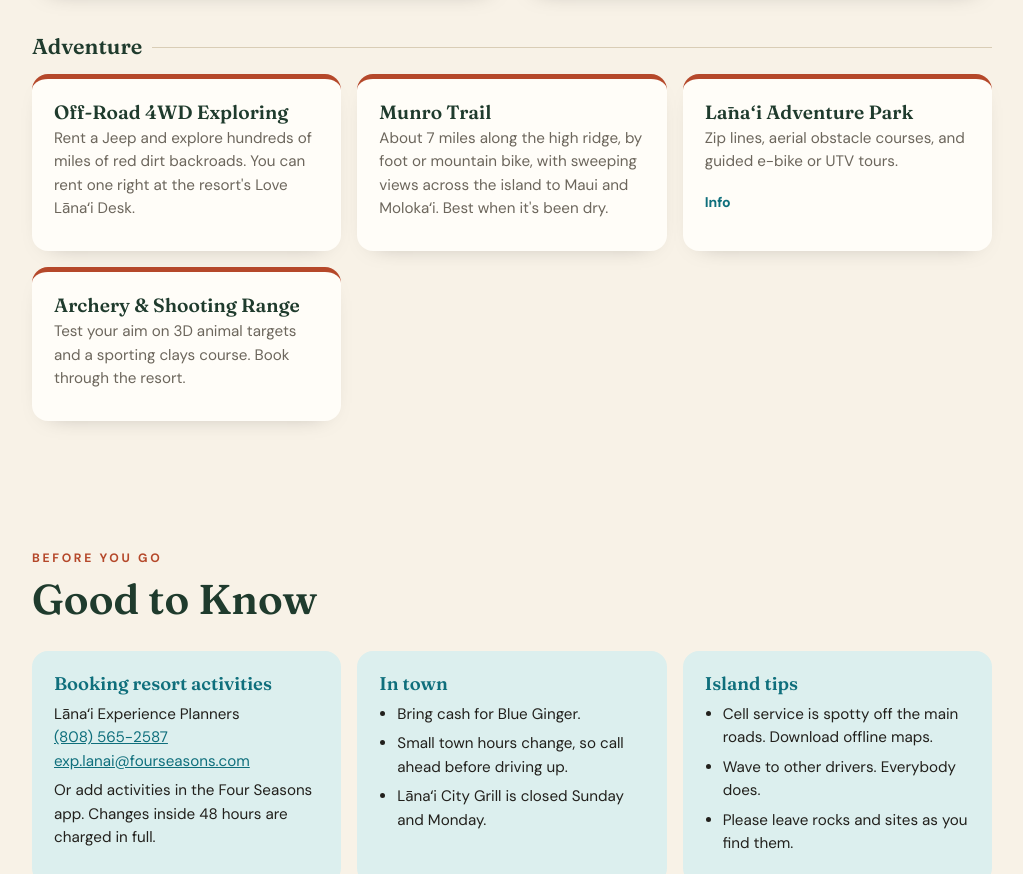
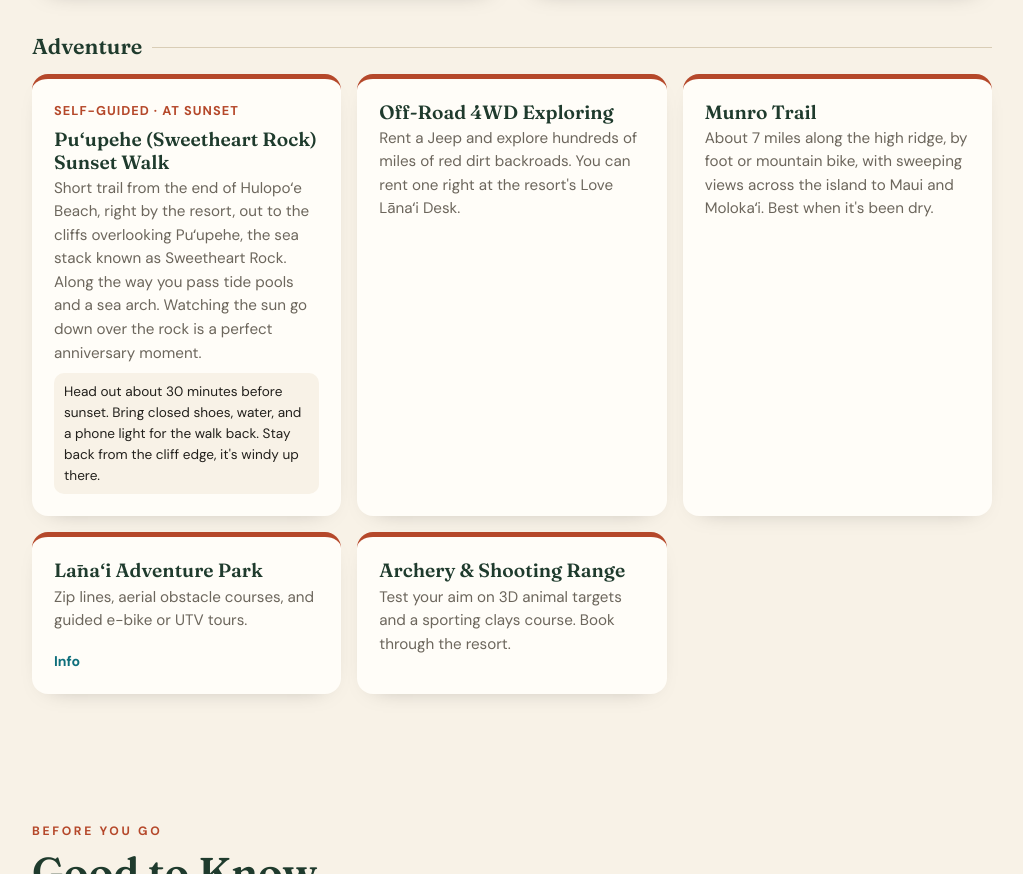
Before and after one commit to lorenzvaldez/lanai-anniversary, a plain HTML site: page index.html in a window 1280 px wide. Shown: the part 6117-6991 px from the top of the page, without its empty margins (128-1151 px from the left). Drawn offline with Linux system fonts and the light colour scheme.

Commit message:
Update index.html

```diff
--- a/index.html
+++ b/index.html
@@ -329,6 +329,12 @@
       <h3 class="group">Adventure</h3>
       <div class="grid">
         <div class="card dirt">
+          <div class="meta">Self-guided · at sunset</div>
+          <h4>Puʻupehe (Sweetheart Rock) Sunset Walk</h4>
+          <p>Short trail from the end of Hulopoʻe Beach, right by the resort, out to the cliffs overlooking Puʻupehe, the sea stack known as Sweetheart Rock. Along the way you pass tide pools and a sea arch. Watching the sun go down over the rock is a perfect anniversary moment.</p>
+          <div class="hours">Head out about 30 minutes before sunset. Bring closed shoes, water, and a phone light for the walk back. Stay back from the cliff edge, it's windy up there.</div>
+        </div>
+        <div class="card dirt">
           <h4>Off-Road 4WD Exploring</h4>
           <p>Rent a Jeep and explore hundreds of miles of red dirt backroads. You can rent one right at the resort's Love Lānaʻi Desk.</p>
         </div>
```
